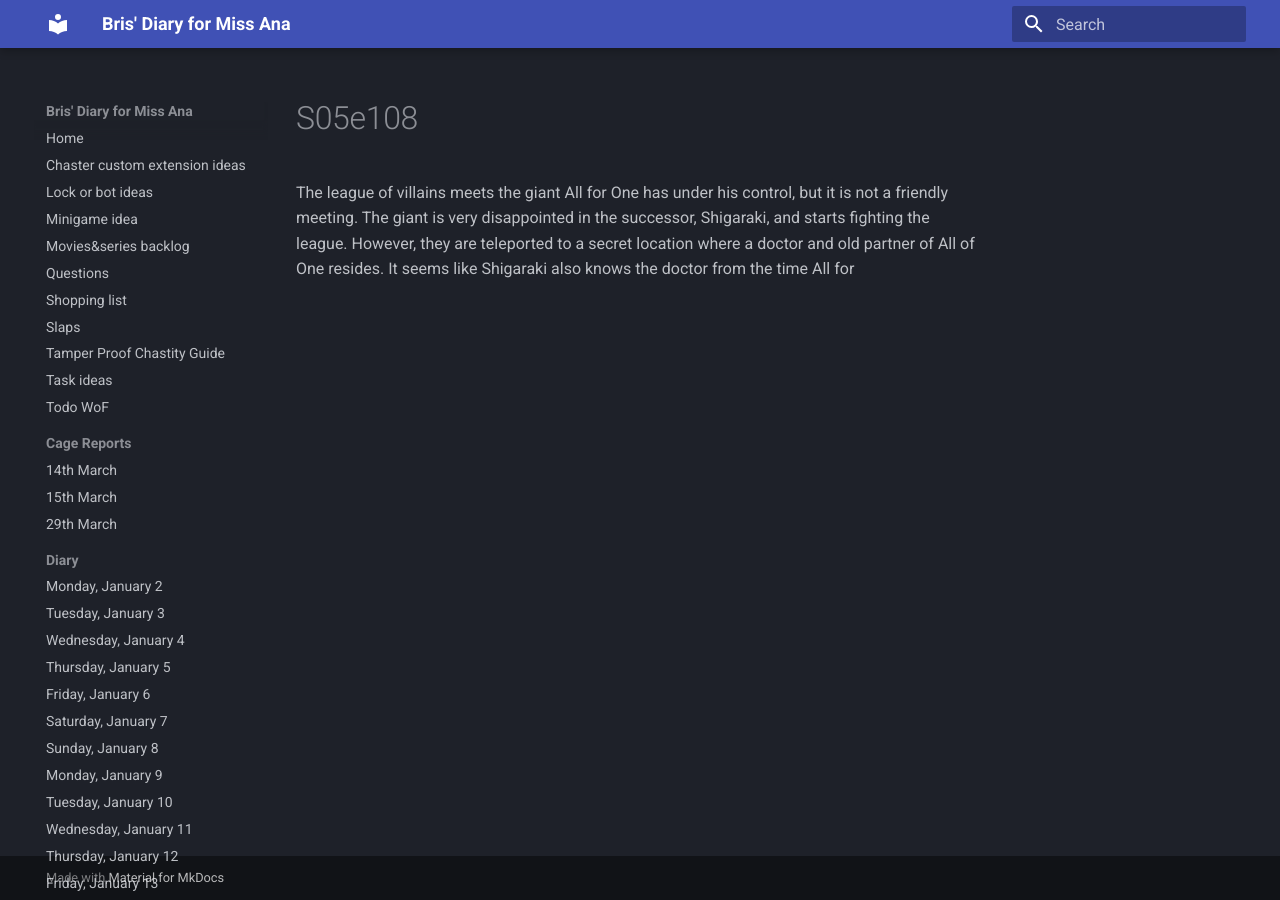
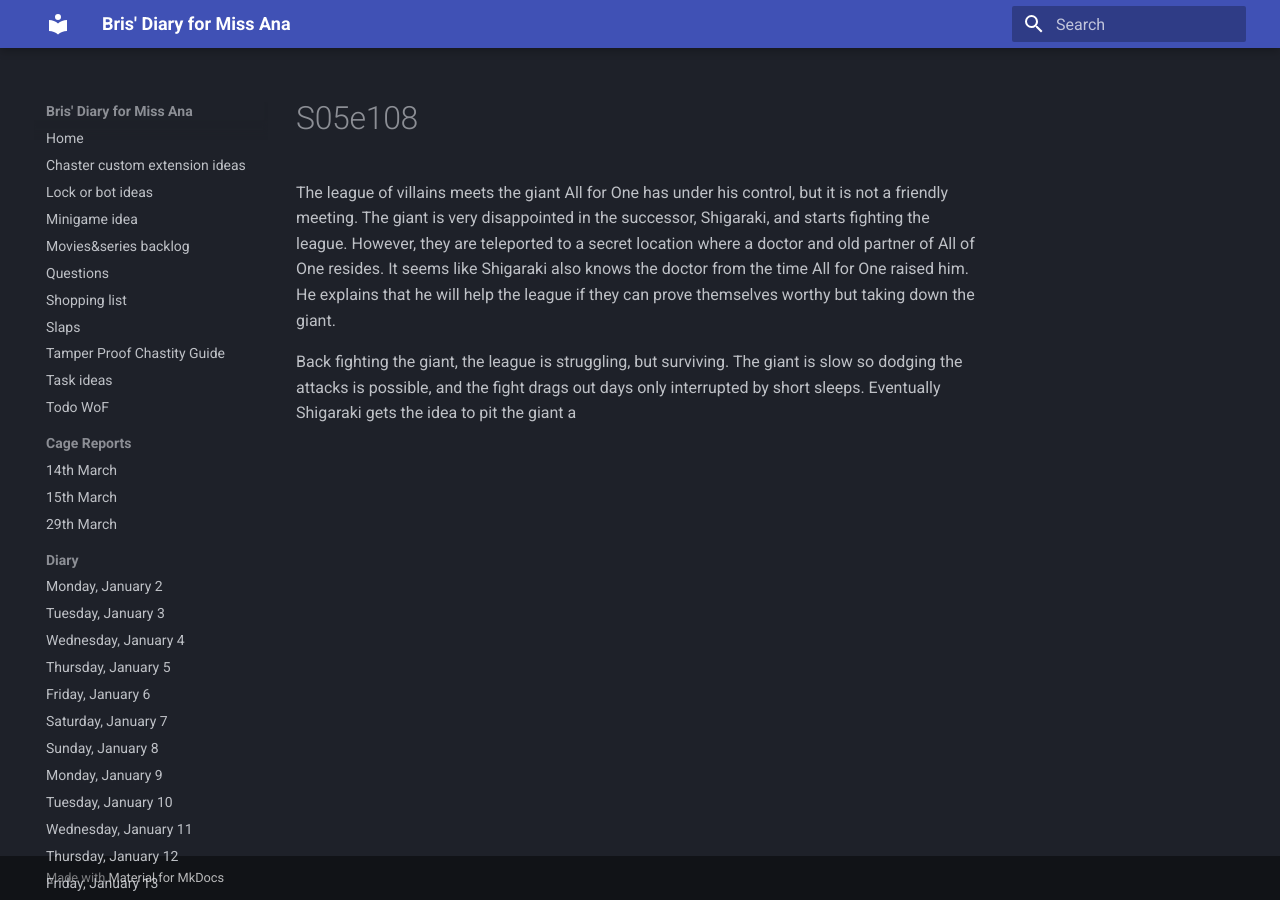
Before and after one commit to bris00/DFMA, an MkDocs documentation site: the page built from diary/Series/My Hero Academia/s05e108.md, in a window 1280 px wide. Built offline with MkDocs 1.6.1 and Material for MkDocs 9.7.7, drawn with Linux system fonts in a browser that asks for light colours.

Commit message:
vault backup: 2023-05-07 22:02:25
Affected files:
diary/Series/My Hero Academia/s05e108.md

```diff
--- a/diary/Series/My Hero Academia/s05e108.md
+++ b/diary/Series/My Hero Academia/s05e108.md
@@ -1 +1,3 @@
-The league of villains meets the giant All for One has under his control, but it is not a friendly meeting. The giant is very disappointed in the successor, Shigaraki, and starts fighting the league. However, they are teleported to a secret location where a doctor and old partner of All of One resides. It seems like Shigaraki also knows the doctor from the time All for
+The league of villains meets the giant All for One has under his control, but it is not a friendly meeting. The giant is very disappointed in the successor, Shigaraki, and starts fighting the league. However, they are teleported to a secret location where a doctor and old partner of All of One resides. It seems like Shigaraki also knows the doctor from the time All for One raised him. He explains that he will help the league if they can prove themselves worthy but taking down the giant.
+
+Back fighting the giant, the league is struggling, but surviving. The giant is slow so dodging the attacks is possible, and the fight drags out days only interrupted by short sleeps. Eventually Shigaraki gets the idea to pit the giant a
```
